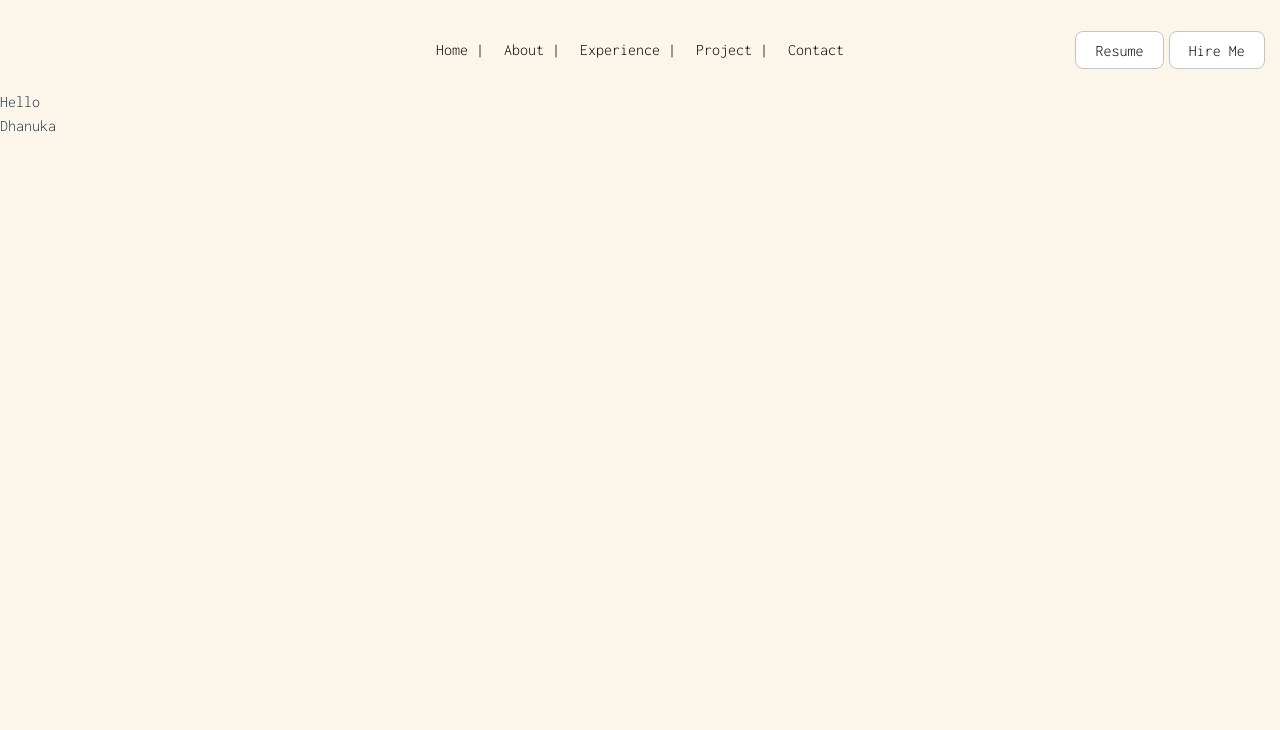
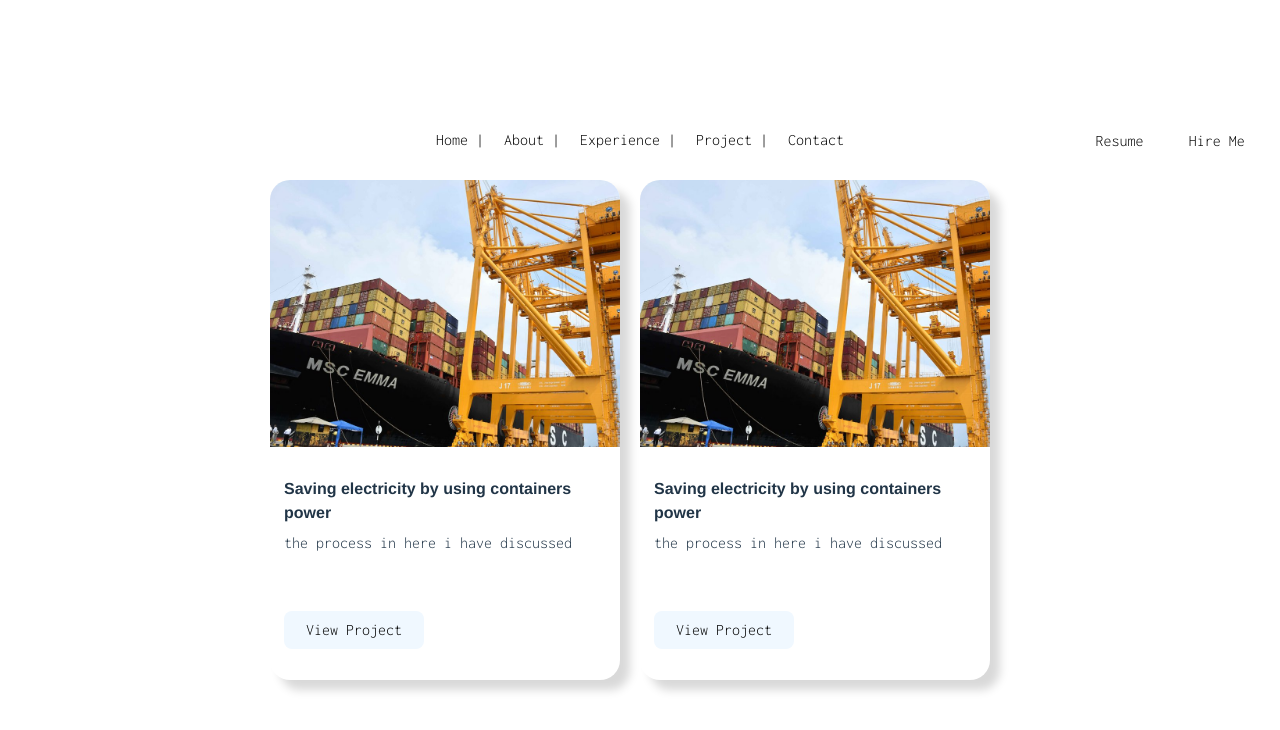
Before and after one commit to TharushiSewmini/IamDhanuka, a React (Vite) app: page /project in a window 1280 px wide. Shown: the top 730 px of the page. Built offline with nearby package versions, Linux system fonts and the light colour scheme.

Commit message:
adding new chnaged

```diff
--- a/src/App.css
+++ b/src/App.css
@@ -1,35 +1,40 @@
 .app {
   width: 100vw;
-    height: 100vh;
   display: flex;
   flex-direction: column;
- background-color: rgb(252, 246, 234);
+  background-color: white;
 }
-  .content{
+
+.content {
   display: flex;
   flex-direction: column;
-    height: 100vh;
   justify-content: center;
   align-items: center;
-
-  }
-  .a{
-    font-size: 48px;
-  }
-  .b{
-    font-size: 24px;
-  }
-  .c{
-    font-size: 24px;
-
 }
 
-  .routing-container{
-    height: 90vh;
-    width: 100vw;
+body {
+  background-color: white;
 }
-  html {
-    scroll-behavior: smooth;
+
+body::-webkit-scrollbar {
+  overflow-y: auto;
+  background-color: white;
 }
 
 /* Add any additional styling as needed */
+
+@media (max-width: 40vw) {
+  .app {
+    display: grid;
+    grid-template-rows: 3fr;
+    grid-template-columns: 2fr; /* Change 2 to 1 to have a single column in the grid */
+  }
+
+  .nav-bar-app {
+    order: 2; /* Move the navigation bar below the content in the grid */
+  }
+
+  .routing-container {
+    order: 1; /* Move the content above the navigation bar in the grid */
+  }
+}
--- a/src/App.jsx
+++ b/src/App.jsx
@@ -15,7 +15,9 @@ function App() {
     <div className="app">
       <Router>
         <div>
-          <NavBar />
+        <div className="nav-bar-app">
+        <NavBar/>
+        </div>
           <div className="routing-container">
             <Routes>
               <Route
--- a/src/components/NavBar.css
+++ b/src/components/NavBar.css
@@ -2,28 +2,14 @@
 
 @import url("https://fonts.googleapis.com/css2?family=Inter:wght@100..900&display=swap");
 
-* {
-  margin: 0;
-  padding: 0;
-  box-sizing: border-box;
-  font-family: "Inter", sans-serif;
-}
-
-body {
-  height: 100vh;
-  width: 100%;
-  display: flex;
-  flex-direction: column;
-  align-items: stretch;
-}
-
 .nav-container {
-  margin-top: 10px;
   display: flex;
   align-items: center;
   height: 10vh;
+  position: sticky;
   justify-content: space-between;
-  width: 100vw;
+  width: 100%;
+
   /* Add a background color for better visibility */
 }
 
@@ -42,7 +28,6 @@ body {
   align-items: center;
   justify-content: center;
   flex-direction: row;
-
   padding-right: 10px; /* Adjust the padding as needed */
 }
 
@@ -61,7 +46,7 @@ body {
   cursor: pointer;
 }
 .btn {
-  border: 1px solid #c4c4c4;
+
   background-color: white;
   color: "#1F1F1F";
   font-size: 16px;
@@ -70,3 +55,7 @@ body {
   margin-right: 5px;
   white-space: nowrap;
 }
+.btn:focus-within{
+outline: none;
+border:2px solid blue;
+}
--- /dev/null
+++ b/src/components/ProjectCard.css
@@ -0,0 +1,75 @@
+
+
+.project-card-container {
+ width: 350px;
+  height: 500px;
+  display: flex;
+  flex-direction: column;
+  align-items: center;
+  background-color: white;
+  row-gap: 30px;
+  margin-right: 20px;
+  margin-bottom: 20px;
+  border-radius: 20px;
+  word-wrap: break-word;
+  overflow-x: hidden;
+  box-shadow: 10px 10px 10px rgb(217, 217, 217);
+}
+.habour-project-img {
+  width: 400px;
+  height: 100%;
+  align-items: start;
+  justify-content: start;
+
+  display: flex;
+  object-fit: cover;
+  padding: 0px !important;
+}
+.habour-project-img:hover {
+  opacity: 0.7;
+  cursor: pointer;
+}
+.project-card-topper {
+  display: flex;
+  flex-direction: column;
+  max-width: 100%;
+  margin: 0 !important;
+}
+.project-card-lower {
+  display: flex;
+  flex-direction: column;
+  align-items: start;
+  justify-content: start;
+}
+.project-topic {
+  font-family: "Franklin Gothic Medium", "Arial Narrow", Arial, sans-serif !important;
+  font-weight: bolder;
+  margin: 0px 14px 6px 14px;
+}
+.project-subtopic {
+  margin: 0px 14px 6px 14px;
+}
+.project-card-button {
+  display: flex;
+  flex-direction: column;
+}
+.project-btn {
+  background-color: aliceblue;
+
+  width: 140px;
+  margin: 50px 14px 6px 14px;
+  transition: width 2s;
+}
+.project-btn:focus-within {
+  border: none;
+  outline: none;
+}
+.project-btn:hover {
+  background-color: rgb(76, 143, 202);
+  color: white;
+  width: 160px;
+  border: none;
+  outline: none;
+  transition-duration: 2s;
+  transition-delay: 100ms;
+}
--- /dev/null
+++ b/src/components/ProjectCard.jsx
@@ -0,0 +1,25 @@
+import React from "react";
+import "./ProjectCard.css";
+import habourimg from "../assets/habour.jpg";
+const ProjectCard = () => {
+  return (
+    <div className="project-card-container">
+      <div className="project-card-topper">
+        <img src={habourimg} className="habour-project-img" />
+      </div>
+      <div className="project-card-lower">
+        <div className="project-topic">
+        Saving electricity by using containers power
+        </div>
+        <div className="project-subtopic">
+        the process in here i have discussed
+        </div>
+        <div className="project-card-button">
+          <button className="project-btn"> View Project</button>
+        </div>
+      </div>
+    </div>
+  );
+};
+
+export default ProjectCard;
--- a/src/pages/About.css
+++ b/src/pages/About.css
@@ -1,13 +1,4 @@
-* {
-  margin: 0;
-  padding: 0;
-}
-body {
-  height: 90vh;
-  width: 100%;
-  display: flex;
-  flex-direction: row;
-}
+
 .title-about {
   display: flex;
   align-items: center;
@@ -18,8 +9,7 @@ body {
 }
 .container-about {
   margin: 40px;
-  height: 90vh;
-  width: 100%;
+  max-width: 100%;
   display: flex;
   flex-direction: column;
 }
@@ -40,6 +30,7 @@ body {
   display: flex;
   flex: 1;
   cursor: pointer;
+  margin-left: 30px;
   align-items: center;
   justify-content: center;
 
@@ -47,7 +38,8 @@ body {
 
 .img-about {
   height: 60vh;
-  width: 50%;
+
+  min-width: 50%;
   object-fit: fill;
   border: 1px solid grey;
 }
@@ -60,3 +52,17 @@ body {
   font-size: 25px;
   margin-bottom: 40px;
 }
+
+@media(max-width:500px){
+  .content-container{
+    flex-direction: column-reverse;
+
+    display: flex;
+  }
+  .img-container-about {
+margin: 20px;
+  }
+  .content-about{
+    margin: 20px;
+  }
+}
--- a/src/pages/Contact.css
+++ b/src/pages/Contact.css
@@ -1,9 +1,4 @@
-* {
-  margin: 0px;
-  padding: 0px;
-  box-sizing: border-box;
-  overflow: hidden;
-}
+
 .main-container {
   display: flex;
   flex-direction: column;
@@ -19,8 +14,6 @@
   height: 70vh;
   width: 80%;
   margin: auto;
-  border: 6px outset rgb(226, 224, 224);
-  background-color: rgb(255, 255, 255);
   padding: 40px;
 }
 .left-container {
@@ -49,7 +42,7 @@
   width: 100%;
   margin-bottom: 20px;
   padding-left: 10px;
-  border: 1px solid hotpink;
+  border: 1px solid  rgb(54, 100, 252);
 }
 
 .contact-titile {
@@ -60,13 +53,12 @@
 
 .input-contact::placeholder {
   padding-left: 10px;
-
 }
 .input-contact:focus {
   outline: none;
 }
 .input-contact:focus-within {
-  border: 1px solid rgb(147, 147, 147);
+  border: 1px solid  rgb(54, 100, 252);
 }
 
 .add-tic {
@@ -109,7 +101,7 @@
 }
 
 .btn-contact {
-  background-color: crimson;
+  background-color: rgb(54, 100, 252);
   height: 60px;
   width: 200px;
   color: #fff;
--- a/src/pages/Experience.css
+++ b/src/pages/Experience.css
@@ -1,47 +1,40 @@
+@import url(https://fonts.googleapis.com/css2?family=Inter:wght@100..900&display=swap);
 
-@import url(https://fonts.googleapis.com/css2?family=Inter:wght@100..900&display=swap);
-*{
-    margin: 0px;
-    padding: 0px;
-    box-sizing: border-box;
-}
-body {
-  height: 90vh;
-  width: 100vw;
+.container-ex {
+  max-width: 100%;
   display: flex;
-  background-color: aquamarine !important;
-  flex-direction: column;
-
-}
-.container-ex {
-  display: flex;
-  flex-direction: column;
-  width: 100vw;
-  height: 90vh;
   flex-direction: row;
 }
 .img-ex {
   display: flex;
-  height: 90vh;
   flex: 1;
   align-items: center;
   justify-content: center;
 }
 
 .content-ex {
-  width: 100%;
   display: flex;
-height: 90vh;
   flex: 1;
-  font-style: 'Inter';
+  font-style: "Inter";
   align-items: center;
   justify-content: center;
   /* background-color: aliceblue; */
 }
-img{
-    box-sizing: border-box;
-    width: 50vw;
-    object-fit: cover;
+img {
+  box-sizing: border-box;
+  object-fit: cover;
   padding: 60px;
-    height: 500px;
+  height: 500px;
 }
+
+@media (max-width: 700px) {
+  .container-ex {
+    display: flex;
+    flex-direction: column;
+    margin: 30px;
+  }
+  .content-ex {
+    padding: 40px;
+    max-width: 600px;
+  }
+}
--- a/src/pages/Home.css
+++ b/src/pages/Home.css
@@ -4,22 +4,14 @@
 *{
   font-family: 'Inconsolata' , sans-serif;
 }
-body {
-  margin: 0;
-  padding: 0;
-  box-sizing: border-box;
-  height: 90vh;
-  overflow: hidden;
-  font-family: 'Inconsolata' , sans-serif;
-}
+
 .container {
   display: flex;
   flex-direction: row;
-  height: 90vh;
+
 }
 .image-container {
   flex: 1;
-  height: 90vh;
 
   display: flex;
 justify-content: center;
--- /dev/null
+++ b/src/pages/Project.css
@@ -0,0 +1,7 @@
+
+.container-project {
+  display: flex;
+  flex-wrap: wrap;
+  align-items: center;
+  justify-content: center;
+}
--- a/src/pages/Project.jsx
+++ b/src/pages/Project.jsx
@@ -1,13 +1,16 @@
 import React from "react";
+import ProjectCard from "../components/ProjectCard";
+import "./Project.css";
 
 const Project = () => {
+
+  const newlist = Array(2).fill().map((_, index) => (
+    <ProjectCard key={index + 1} />
+  ));
+
   return (
     <div className="container-project">
-      <div className="hello">Hello</div>
-      <div className="content-hello">
-        Dhanuka
-        {/* <ExperienceCard/> */}
-      </div>
+      {newlist}
     </div>
   );
 };
```
Lines whose indentation alone changed are shown as unchanged.
